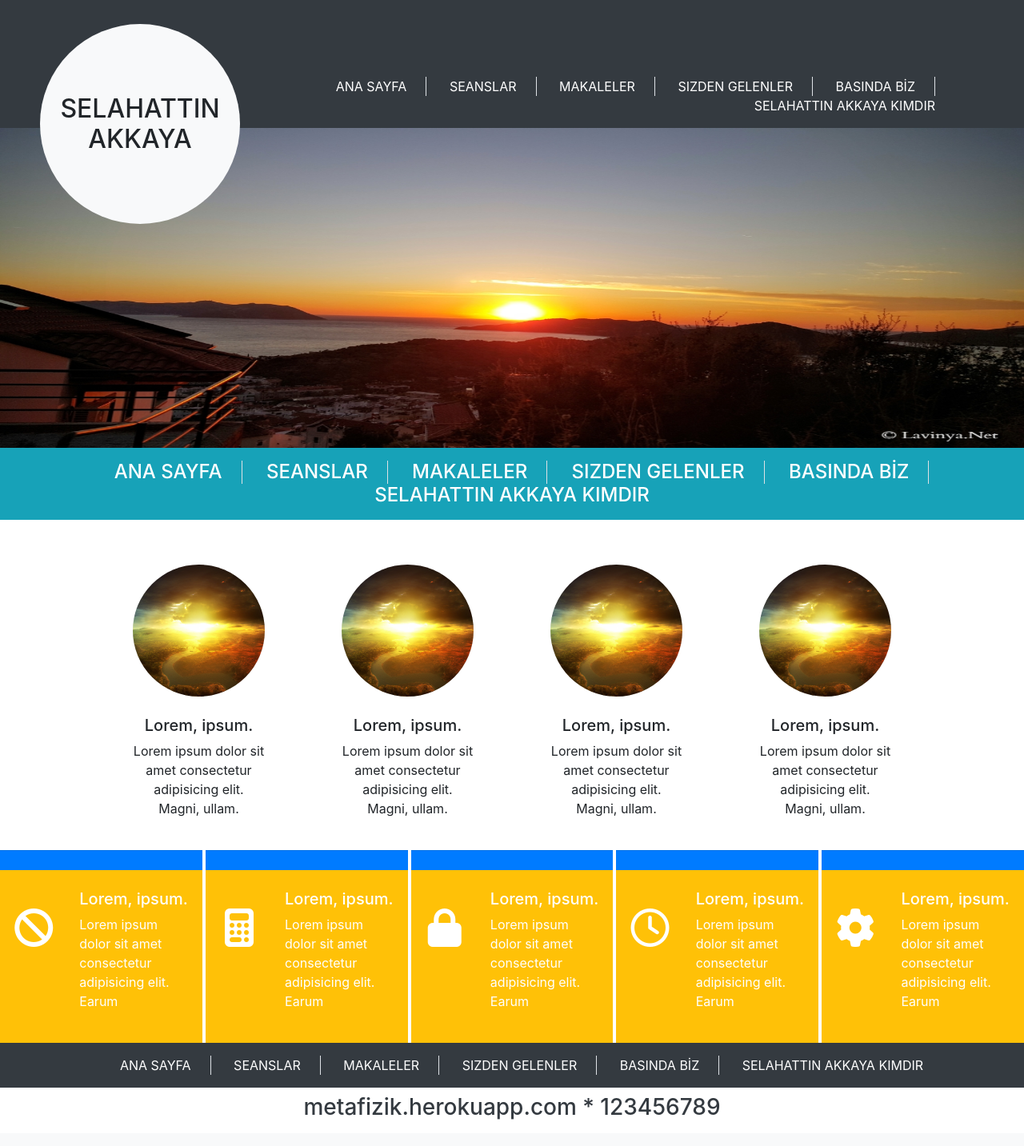
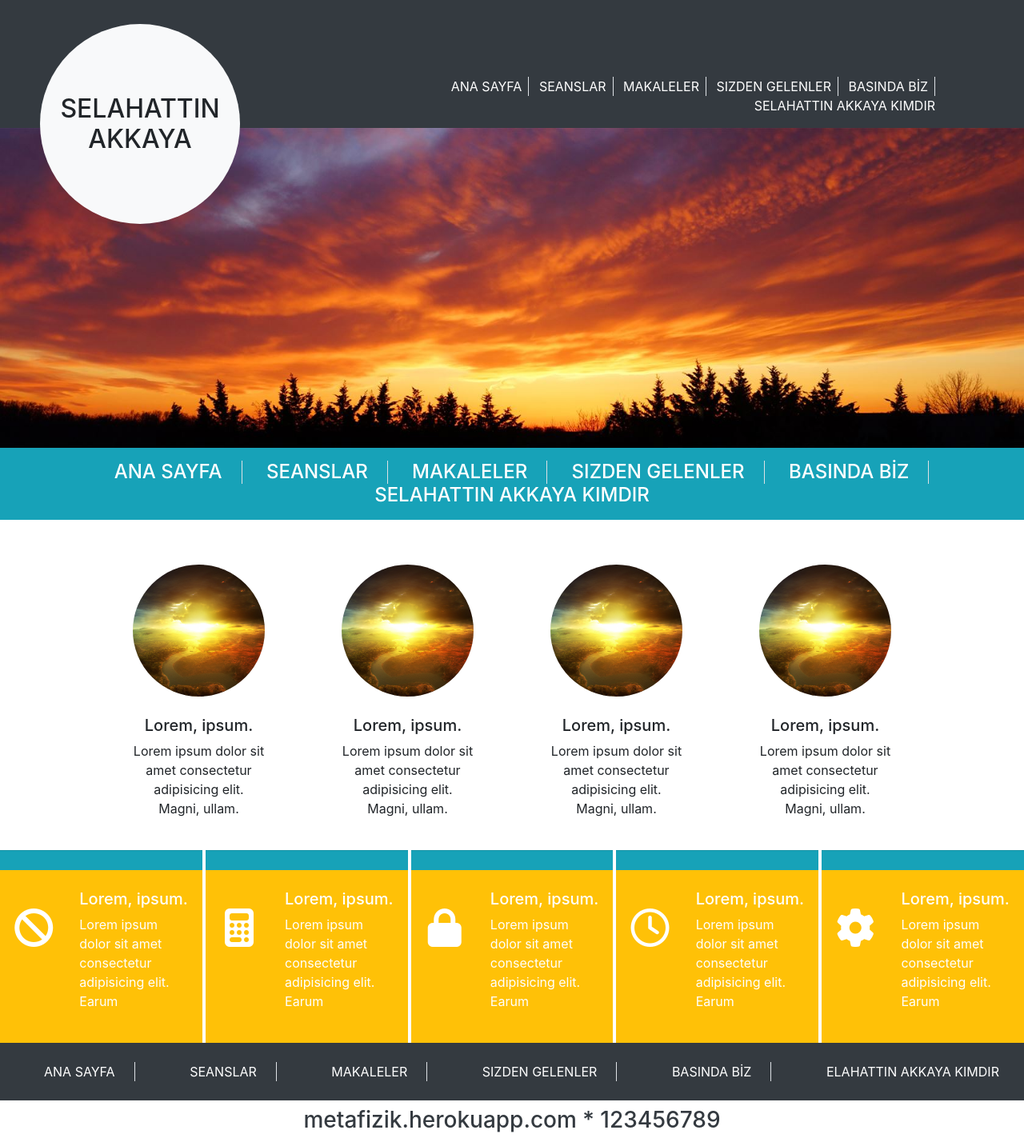
Before and after one commit to bsp-tech/metafizik, a PHP site: page / in a window 1280 px wide. Shown: the whole page at 80% size. Before the commit the page ends 1400 px from the top, so only its background shows below. Run offline with PHP 8.4, Linux system fonts and the light colour scheme; some libraries are stand-ins or nearby versions.

Commit message:
ana sayfa fix

```diff
--- a/index.html
+++ b/index.html
@@ -13,34 +13,56 @@
             <p>If you are reading this, it is because your browser does not support the audio element.     </p>
             <embed src="/assets/backgroundmusic.m4a" width="180" height="90" hidden="true" />
     </audio>
-    <section class = "text-right pt-5 bg-dark text-white">
+    <section class = "bg-dark">
+            <nav class="navbar navbar-inverse d-lg-none">
+                    <div class="container-fluid">
+                      <div class="navbar-header">
+                        <button type="button" class="navbar-toggle border-0 bg-transparent text-white" data-toggle="collapse" data-target="#myNavbar">
+                          <i class="fas fa-bars fa-3x"></i>
+                        </button>
+                      </div>
+                      <div class="collapse navbar-collapse" id="myNavbar">
+                        <ul class="nav navbar-nav text-right pt-5 mt-5">
+                                <li><a href="" class = "text-decoration-none text-white">ANA SAYFA</a></li>
+                                <li><a href="" class = "text-decoration-none text-white">SEANSLAR</a></li>
+                                <li><a href="" class = "text-decoration-none text-white">MAKALELER</a></li>
+                                <li><a href="" class = "text-decoration-none text-white">SIZDEN GELENLER</a></li>
+                                <li><a href="" class = "text-decoration-none text-white">BASINDA BİZ</a></li>
+                                <li><a href="" class = "text-decoration-none text-white">SELAHATTIN AKKAYA KIMDIR</a></li>
+                            </ul>
+                      </div>
+                    </div>
+                  </nav>
+    </section>
+
+    <section class = "text-right pt-5 bg-dark text-white d-none d-lg-block">
         <div class="row m-0">
-            <div class="col-2"></div>
-            <div class="col-10">
+            <div class="col-3"></div>
+            <div class="col-9">
                 <ul class = "list-unstyled mt-5 pr-5 mr-5 pb-3 mb-0">
-                    <a href="" class = "text-decoration-none text-white"><li class = "d-inline-block border border-left-0 border-top-0 border-bottom-0 px-4">ANA SAYFA</li></a>
-                    <a href="" class = "text-decoration-none text-white"><li class = "d-inline-block border border-left-0 border-top-0 border-bottom-0 px-4">SEANSLAR</li></a>
-                    <a href="" class = "text-decoration-none text-white"><li class = "d-inline-block border border-left-0 border-top-0 border-bottom-0 px-4">MAKALELER</li></a>
-                    <a href="" class = "text-decoration-none text-white"><li class = "d-inline-block border border-left-0 border-top-0 border-bottom-0 px-4">SIZDEN GELENLER</li></a>
-                    <a href="" class = "text-decoration-none text-white"><li class = "d-inline-block border border-left-0 border-top-0 border-bottom-0 px-4">BASINDA BİZ</li></a>
-                    <a href="" class = "text-decoration-none text-white"><li class = "d-inline-block pl-4">SELAHATTIN AKKAYA KIMDIR</li></a>
+                    <li class = "d-inline-block border border-left-0 border-top-0 border-bottom-0 px-2"><a href="" class = "text-decoration-none text-white">ANA SAYFA</a></li>
+                    <li class = "d-inline-block border border-left-0 border-top-0 border-bottom-0 px-2"><a href="" class = "text-decoration-none text-white">SEANSLAR</a></li>
+                    <li class = "d-inline-block border border-left-0 border-top-0 border-bottom-0 px-2"><a href="" class = "text-decoration-none text-white">MAKALELER</a></li>
+                    <li class = "d-inline-block border border-left-0 border-top-0 border-bottom-0 px-2"><a href="" class = "text-decoration-none text-white">SIZDEN GELENLER</a></li>
+                    <li class = "d-inline-block border border-left-0 border-top-0 border-bottom-0 px-2"><a href="" class = "text-decoration-none text-white">BASINDA BİZ</a></li>
+                    <li class = "d-inline-block pl-2"><a href="" class = "text-decoration-none text-white">SELAHATTIN AKKAYA KIMDIR</a></li>
                 </ul>
             </div>
         </div>
     </section>
 
     <section>
-        <img src="img/bg.jpeg" alt="" class = "w-100" height ="400">
+        <img src="img/bg.jpg" alt="" class = "w-100" height ="400">
     </section>
 
     <section>
             <ul class = "list-unstyled bg-info text-white text-center py-3 h4">
-                <a href="" class = "text-decoration-none text-white"><li class = "d-inline-block border border-left-0 border-top-0 border-bottom-0 px-4">ANA SAYFA</li></a>
-                <a href="" class = "text-decoration-none text-white"><li class = "d-inline-block border border-left-0 border-top-0 border-bottom-0 px-4">SEANSLAR</li></a>
-                <a href="" class = "text-decoration-none text-white"><li class = "d-inline-block border border-left-0 border-top-0 border-bottom-0 px-4">MAKALELER</li></a>
-                <a href="" class = "text-decoration-none text-white"><li class = "d-inline-block border border-left-0 border-top-0 border-bottom-0 px-4">SIZDEN GELENLER</li></a>
-                <a href="" class = "text-decoration-none text-white"><li class = "d-inline-block border border-left-0 border-top-0 border-bottom-0 px-4">BASINDA BİZ</li></a>
-                <a href="" class = "text-decoration-none text-white"><li class = "d-inline-block px-4">SELAHATTIN AKKAYA KIMDIR</li></a>
+                <li class = "d-inline-block border border-left-0 border-top-0 border-bottom-0 px-4"><a href="" class = "text-decoration-none text-white">ANA SAYFA</a></li>
+                <li class = "d-inline-block border border-left-0 border-top-0 border-bottom-0 px-4"><a href="" class = "text-decoration-none text-white">SEANSLAR</a></li>
+                <li class = "d-inline-block border border-left-0 border-top-0 border-bottom-0 px-4"><a href="" class = "text-decoration-none text-white">MAKALELER</a></li>
+                <li class = "d-inline-block border border-left-0 border-top-0 border-bottom-0 px-4"><a href="" class = "text-decoration-none text-white">SIZDEN GELENLER</a></li>
+                <li class = "d-inline-block border border-left-0 border-top-0 border-bottom-0 px-4"><a href="" class = "text-decoration-none text-white">BASINDA BİZ</a></li>
+                <li class = "d-inline-block px-4"><a href="" class = "text-decoration-none text-white">SELAHATTIN AKKAYA KIMDIR</a></li>
             </ul>
     </section>
 
@@ -74,7 +96,7 @@
     <section>
         <div class="row m-0">
             <div class="col-lg mr-1 bg-warning px-0">
-                <hr class = "pb-4 w-100 bg-primary m-0">
+                <hr class = "pb-4 w-100 bg-info m-0">
                 <div class="row m-0 py-4">
                     <div class="col-4 text-center py-4 text-white">
                             <i class="fas fa-ban fa-3x"></i>
@@ -86,7 +108,7 @@
                 </div>
             </div>
             <div class="col-lg mr-1 bg-warning px-0">
-                <hr class = "pb-4 w-100 bg-primary m-0">
+                <hr class = "pb-4 w-100 bg-info m-0">
                 <div class="row m-0 py-4">
                     <div class="col-4 text-center py-4 text-white">
                             <i class="fas fa-calculator fa-3x"></i>
@@ -98,7 +120,7 @@
                 </div>
             </div>
             <div class="col-lg mr-1 bg-warning px-0">
-                <hr class = "pb-4 w-100 bg-primary m-0">
+                <hr class = "pb-4 w-100 bg-info m-0">
                 <div class="row m-0 py-4">
                     <div class="col-4 text-center py-4 text-white">
                             <i class="fas fa-lock fa-3x"></i>
@@ -110,7 +132,7 @@
                 </div>
             </div>
             <div class="col-lg mr-1 bg-warning px-0">
-                <hr class = "pb-4 w-100 bg-primary m-0">
+                <hr class = "pb-4 w-100 bg-info m-0">
                 <div class="row m-0 py-4">
                     <div class="col-4 text-center py-4 text-white">
                             <i class="far fa-clock fa-3x"></i>
@@ -122,7 +144,7 @@
                 </div>
             </div>
             <div class="col-lg bg-warning px-0">
-                <hr class = "pb-4 w-100 bg-primary m-0">
+                <hr class = "pb-4 w-100 bg-info m-0">
                 <div class="row m-0 py-4">
                     <div class="col-4 text-center py-4 text-white">
                             <i class="fas fa-cog fa-3x"></i>
@@ -139,13 +161,13 @@
     <section>
         <div class="row m-0 bg-dark py-3">
             <div class="col-12 text-center text-white">
-                    <ul class="list-unstyled mb-0">
-                            <a href="" class = "text-decoration-none text-white"><li class = "d-inline-block border border-left-0 border-top-0 border-bottom-0 px-4">ANA SAYFA</li></a>
-                            <a href="" class = "text-decoration-none text-white"><li class = "d-inline-block border border-left-0 border-top-0 border-bottom-0 px-4">SEANSLAR</li></a>
-                            <a href="" class = "text-decoration-none text-white"><li class = "d-inline-block border border-left-0 border-top-0 border-bottom-0 px-4">MAKALELER</li></a>
-                            <a href="" class = "text-decoration-none text-white"><li class = "d-inline-block border border-left-0 border-top-0 border-bottom-0 px-4">SIZDEN GELENLER</li></a>
-                            <a href="" class = "text-decoration-none text-white"><li class = "d-inline-block border border-left-0 border-top-0 border-bottom-0 px-4">BASINDA BİZ</li></a>
-                            <a href="" class = "text-decoration-none text-white"><li class = "d-inline-block pl-4">SELAHATTIN AKKAYA KIMDIR</li></a>
+                    <ul class="list-unstyled mb-0 navbar">
+                            <li class = "d-inline-block border border-left-0 border-top-0 border-bottom-0 px-4"><a href="" class = "text-decoration-none text-white">ANA SAYFA</a></li>
+                            <li class = "d-inline-block border border-left-0 border-top-0 border-bottom-0 px-4"><a href="" class = "text-decoration-none text-white">SEANSLAR</a></li>
+                            <li class = "d-inline-block border border-left-0 border-top-0 border-bottom-0 px-4"><a href="" class = "text-decoration-none text-white">MAKALELER</a></li>
+                            <li class = "d-inline-block border border-left-0 border-top-0 border-bottom-0 px-4"><a href="" class = "text-decoration-none text-white">SIZDEN GELENLER</a></li>
+                            <li class = "d-inline-block border border-left-0 border-top-0 border-bottom-0 px-4"><a href="" class = "text-decoration-none text-white">BASINDA BİZ</a></li>
+                            <li class = "d-inline-block pl-4"><a href="" class = "text-decoration-none text-white">ELAHATTIN AKKAYA KIMDIR</a></li>
                     </ul>
             </div>
         </div>
@@ -156,7 +178,6 @@
                 <a href="" class = "text-decoration-none text-dark">metafizik.herokuapp.com * 123456789</a>
         </div>
     </section>
-
 
     <div class="logo bg-light text-center rounded-circle">
         <div>
--- a/style.css
+++ b/style.css
@@ -2,6 +2,8 @@
     overflow-y: hidden;
 }*/
 
+
+/* logo */
 .logo{
     width:250px;
     height:250px;
@@ -15,7 +17,13 @@
     left:50%;
     transform:translate(-50%,-50%);
 }
-@media screen and (max-width:700px){
+/* nabar*/
+.navbar-header{
+    position:absolute;
+    top:40px;
+    right:20px;
+}
+@media screen and (max-width:940px){
     .logo{
         width:150px;
         height:150px;
```
Also changed, not shown: img/bg.jpeg (deleted), img/bg.jpg (added).
